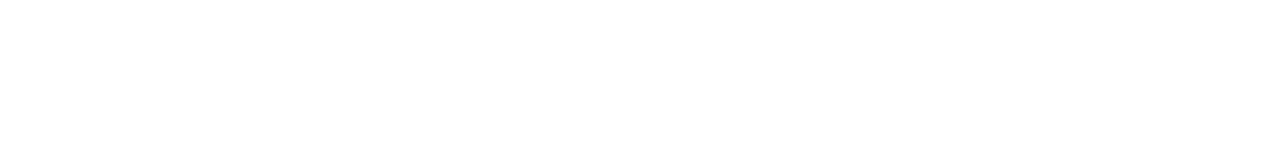
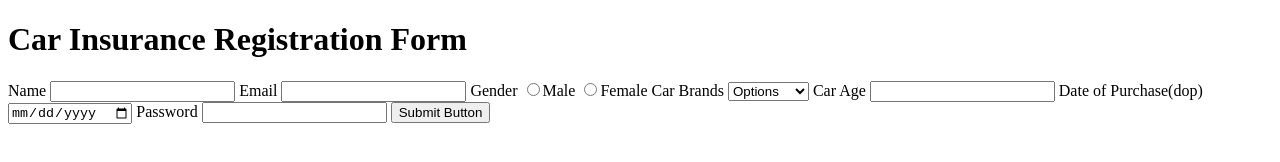
Before and after one commit to acciojob/car-insurance-form-manikanta2223, a website: page main.html in a window 1280 px wide. Drawn offline with Linux system fonts and the light colour scheme.

Commit message:
created a submission

```diff
--- a/main.html
+++ b/main.html
@@ -5,9 +5,40 @@
 <head>
 	<link rel="stylesheet" href="styles.css">
 </head>
-
+<h1>Car Insurance Registration Form</h1>
 <body>
 	<!-- the entire body must be written by student -->
+	<form method="post">
+		<!--Name-->
+		<label for="name">Name</label>
+		<input type="text" id="name" required name="name">
+		<!--email-->
+		<label for="email">Email</label>
+		<input type="email" id="email" required name="email">
+		<!--gender-->
+		<label for="gender">Gender</label>
+		<input type="radio"  required name="gender">Male
+		<input type="radio"  required name="gender">Female
+		<!--Car Brands-->
+		<label for="cars">Car Brands</label>
+		<select id="cars" name="cars" >
+			<option value="">Options</option>
+			<option value="BMW">BMW</option>
+			<option value="Audi">Audi</option>
+			<option value="Mercedez">Mercedez</option>
+		</select>
+		<!--Age-->
+		<label for="carage">Car Age</label>
+		<input type="number" id="carage" required name="carage">
+		<!--DOB-->
+		<label for="dop">Date of Purchase(dop)</label>
+		<input type="date" id="dop" required name="dop">
+		<!--Password-->
+		<label for="password">Password</label>
+		<input type="password" id="password" required name="password">
+		<!--Submit-->
+		<button type="submit">Submit Button</button>
+	</form>
     <script type="text/javascript" src="./script.js">
 </script>
 
```
